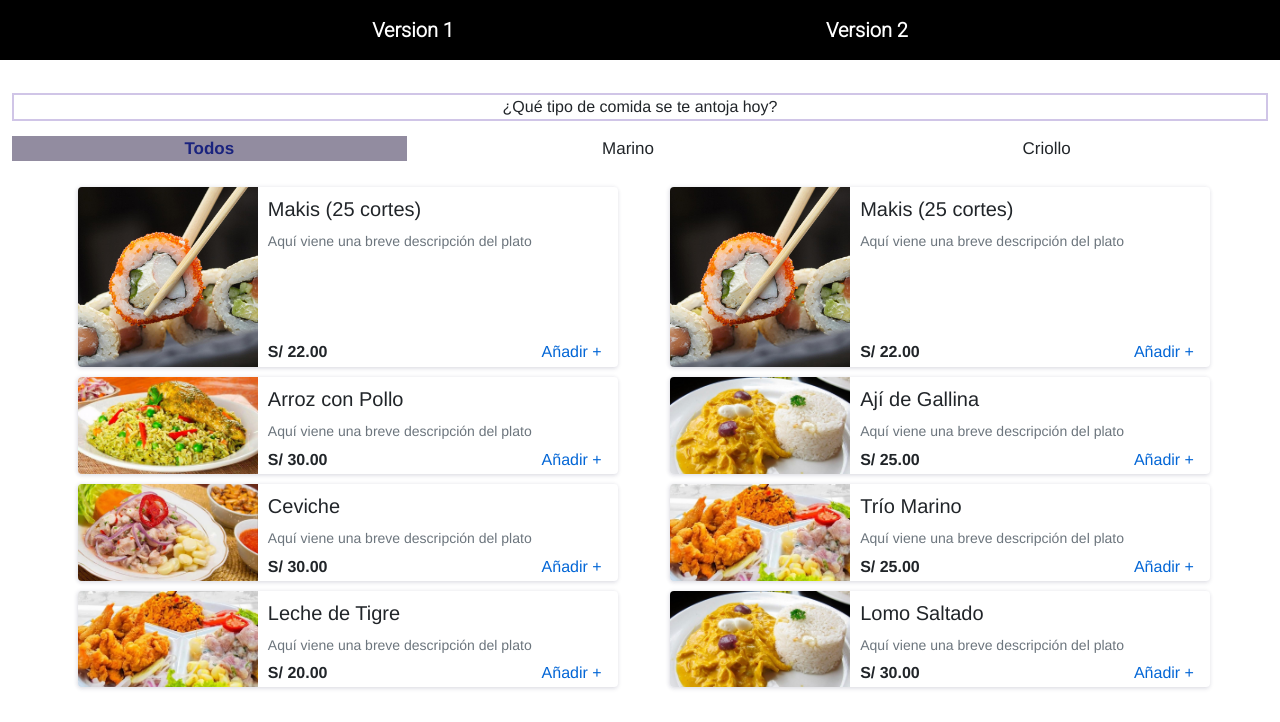
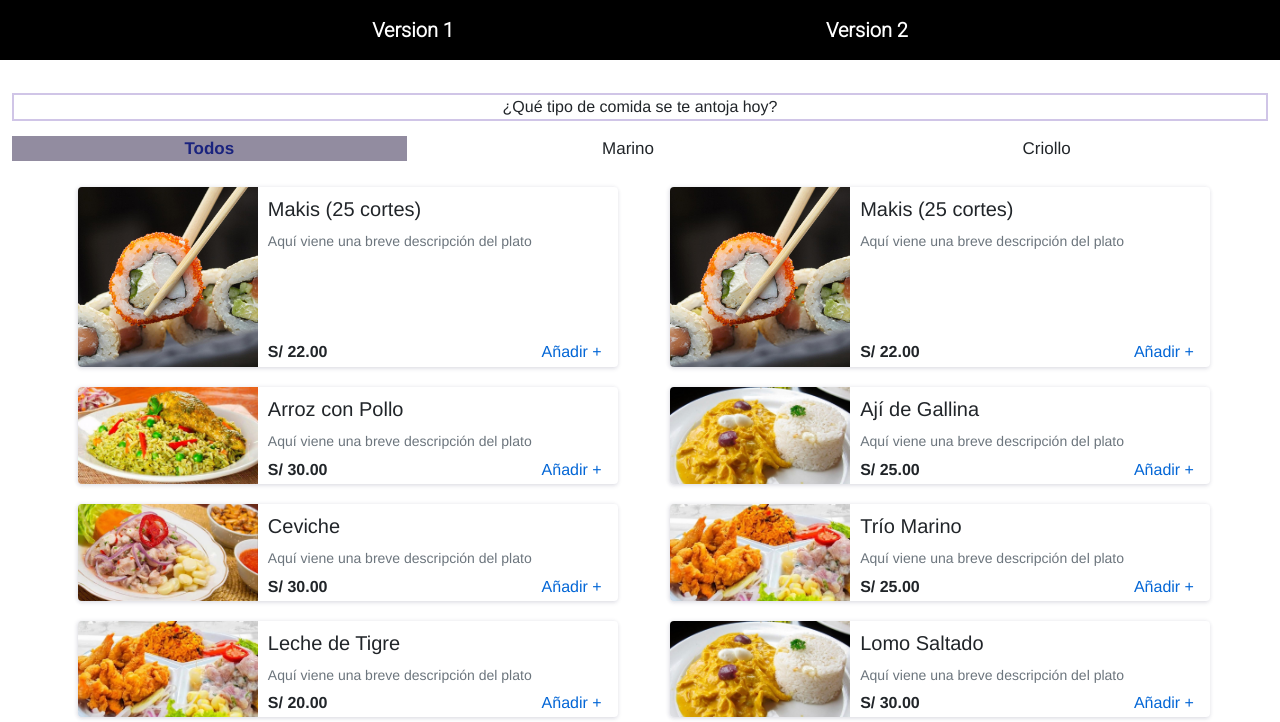
Before and after one commit to miguelpinto97/MaquetaRestaurante, a plain HTML site: page version2.html in a window 1280 px wide. Shown: the top 722 px of the page. Drawn offline with nearby package versions, Linux system fonts and the light colour scheme; a script that the page names is missing; a web font is replaced by a local one.

Commit message:
Add files via upload

```diff
--- a/version2.html
+++ b/version2.html
@@ -53,7 +53,7 @@
 
 
 
-                <div class="card" style="max-width: 540px; margin: 10px 8px 0px 8px;">
+                <div class="card" style="max-width: 540px; margin: 10px 8px 10px 8px;">
                     <div class="row g-0">
                         <div class="col-md-4 col-4" style="display: flex;">
                             <img data-bind="attr:{src: 'Imagenes Reducidas/'+$data.NombreImagen + '.jpeg'}"
```
